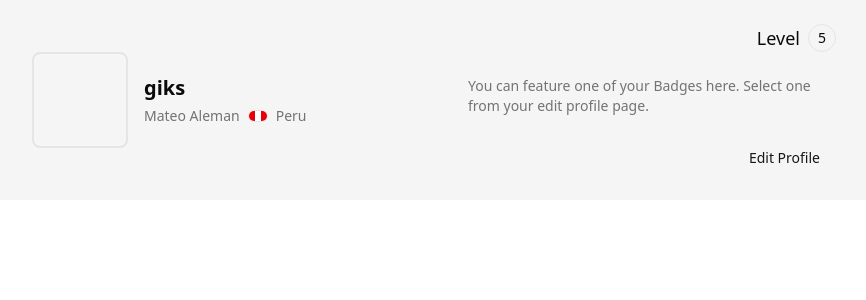
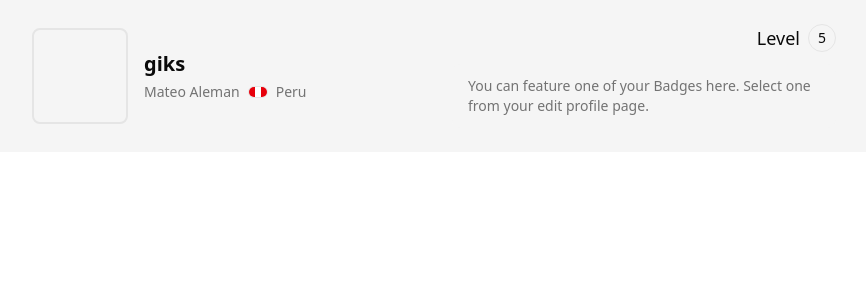
Before and after one commit to zGIKS/portfolio, a Next.js app: page / in a window 1280 px wide. Shown: the top 300 px of the page, without its empty margins (206-1072 px from the left). Built offline with nearby package versions, Linux system fonts and the light colour scheme.

Commit message:
fix: remove Edit Profile button from Section1 component

```diff
--- a/src/components/section-1.tsx
+++ b/src/components/section-1.tsx
@@ -29,12 +29,6 @@ export function Section1() {
         <div className="max-w-sm rounded-md bg-muted px-4 py-3 text-sm text-muted-foreground">
           You can feature one of your Badges here. Select one from your edit profile page.
         </div>
-        <button
-          type="button"
-          className="rounded-md bg-secondary px-4 py-2 text-sm font-medium text-secondary-foreground"
-        >
-          Edit Profile
-        </button>
       </div>
     </section>
   );
```
